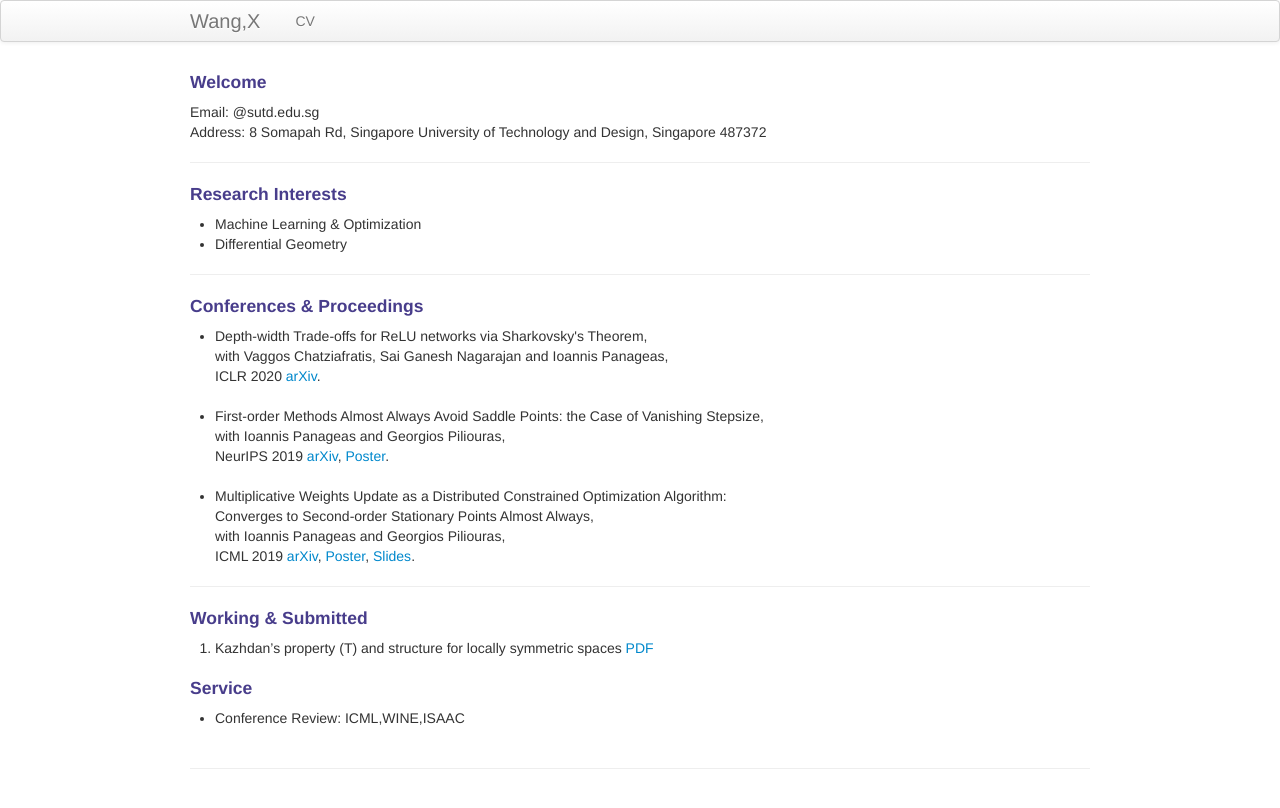
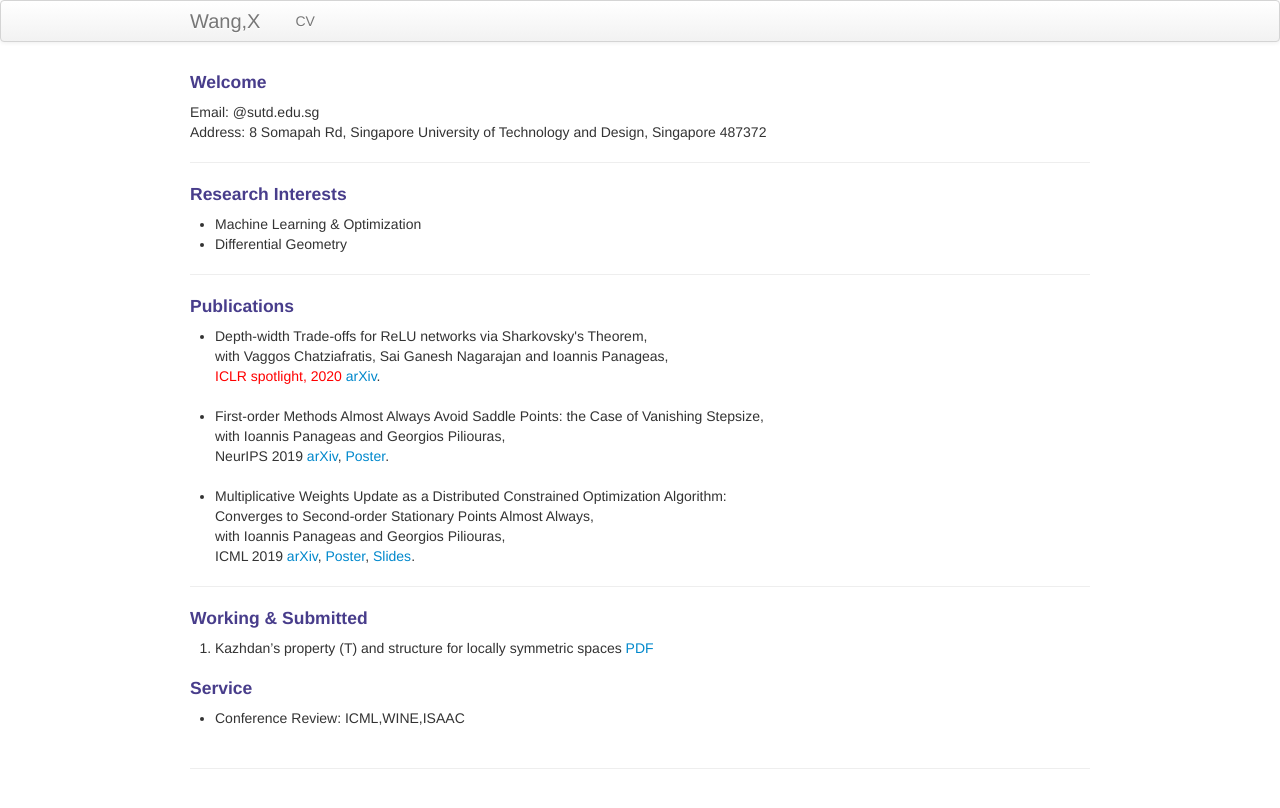
Before and after one commit to xiiaowang/xiiaowang.github.io, a Jekyll site: the page built from index.md, in a window 1280 px wide. Shown: the top 808 px of the page. Built offline with Jekyll 4.4.1, drawn with Linux system fonts in a browser that asks for light colours.

Commit message:
Update index.md

```diff
--- a/index.md
+++ b/index.md
@@ -38,9 +38,9 @@ keywords: machine learning, geometry
 -->
 
 ---
-<h4><a name="Conferences & Proceedings"></a>Conferences & Proceedings</h4>
+<h4><a name="Publications"></a>Publications</h4>
 <ul>
-    <li> Depth-width Trade-offs for ReLU networks via Sharkovsky's Theorem, <br/> with Vaggos Chatziafratis, Sai Ganesh Nagarajan and Ioannis Panageas,<br/> ICLR 2020 <a href="https://arxiv.org/abs/1912.04378">arXiv</a>.</li>
+    <li> Depth-width Trade-offs for ReLU networks via Sharkovsky's Theorem, <br/> with Vaggos Chatziafratis, Sai Ganesh Nagarajan and Ioannis Panageas,<br/> <font color="red">ICLR spotlight, 2020 </font> <a href="https://arxiv.org/abs/1912.04378">arXiv</a>.</li>
     <br/>
    <li> First-order Methods Almost Always Avoid Saddle Points: the Case of Vanishing Stepsize, <br/> with Ioannis Panageas and Georgios Piliouras,<br/> NeurIPS 2019 <a href="http://arxiv.org/abs/1906.07772">arXiv</a>, <a href="https://www.dropbox.com/s/y25vze12a2lpivv/NIPS19_poster.pdf?dl=0">Poster</a>.</li>
     <br/>
```
